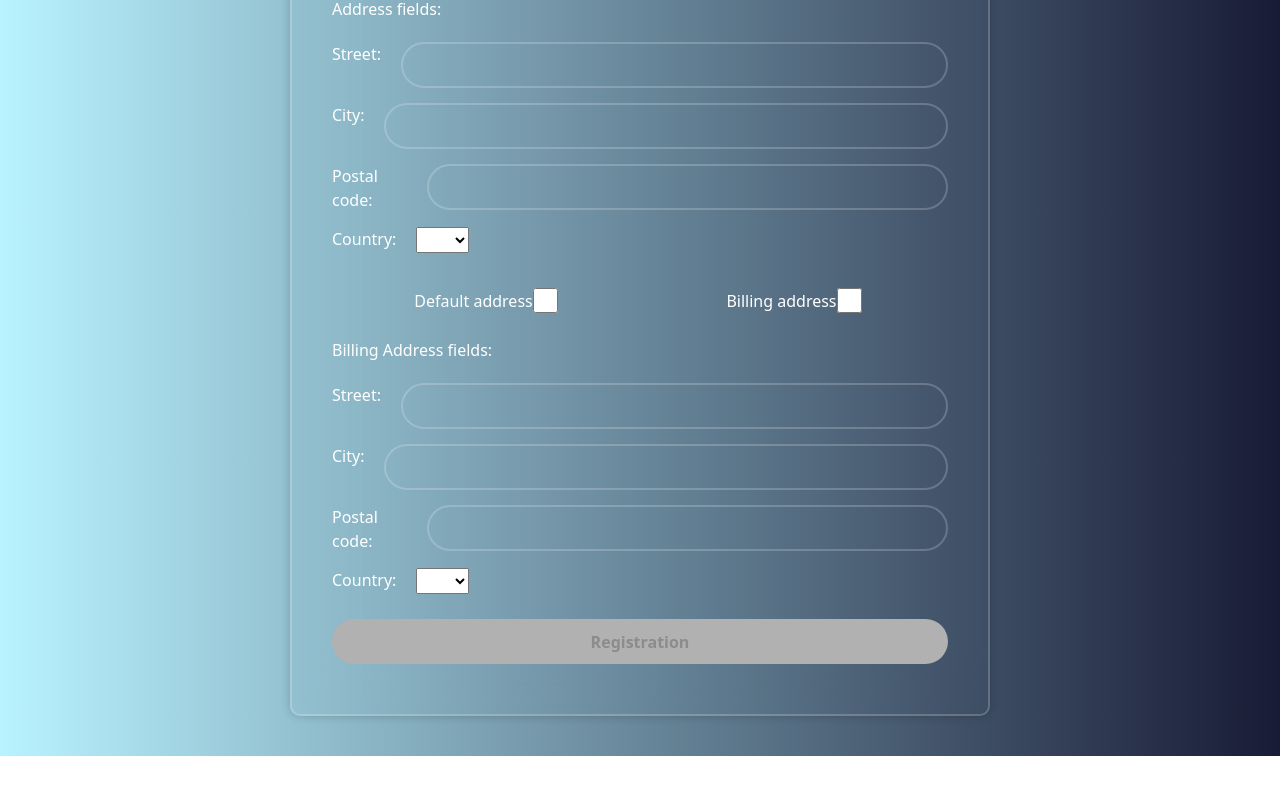
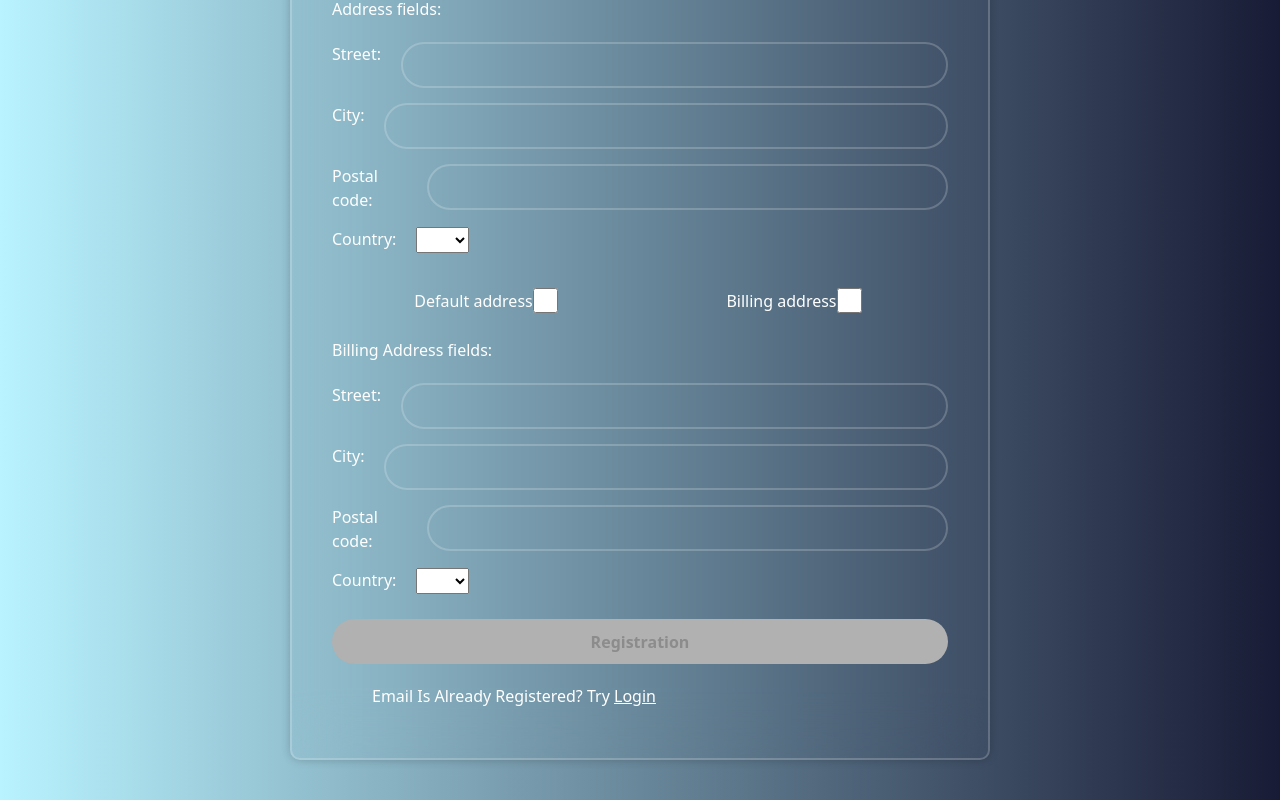
Before and after one commit to RS-Tech-Artisans/eCommerce-React, a React app: page /register in a window 1280 px wide. Shown: the part 554-1354 px from the top of the page. Before the commit the page ends 1310 px from the top, so only its background shows below. Built offline with nearby package versions, Linux system fonts and the light colour scheme; what @commercetools/platform-sdk, @commercetools/sdk-client-v2 would draw is missing.

Commit message:
feat: add link login for registration

```diff
--- a/src/pages/Registration.tsx
+++ b/src/pages/Registration.tsx
@@ -627,6 +627,13 @@ export default function Registration() {
           >
             Registration
           </button>
+
+          <div>
+            Email Is Already Registered? Try{' '}
+            <a href="/login" style={{ textDecoration: 'underline' }}>
+              Login
+            </a>
+          </div>
         </div>
 
         <div style={{ color: 'green' }}>
```
